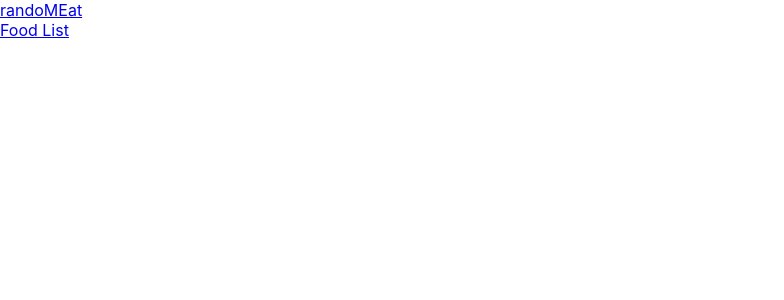
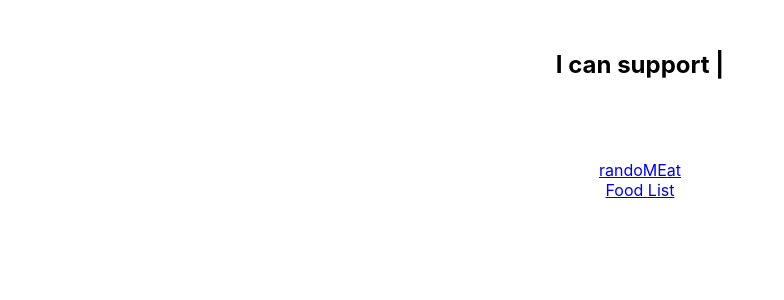
Before and after one commit to sandorbiba/randoMEat-redux-localStorage, a React (Create React App) app: page / in a window 1280 px wide. Shown: the top 300 px of the page, without its empty margins (0-784 px from the left). Built offline with nearby package versions, Linux system fonts and the light colour scheme.

Commit message:
add Typical

```diff
--- a/package.json
+++ b/package.json
@@ -11,6 +11,7 @@
     "react-redux": "^7.2.0",
     "react-router-dom": "^5.1.2",
     "react-scripts": "3.4.1",
+    "react-typical": "^0.1.3",
     "redux": "^4.0.5",
     "uuid": "^8.0.0"
   },
--- a/src/App.css
+++ b/src/App.css
@@ -1,3 +1,13 @@
 .App {
   text-align: center;
 }
+
+.center {
+  text-align: center;
+}
+
+.padding {
+  padding: 30px;
+  margin: 20px;
+  height: 60px;
+}
--- a/src/pages/Home.js
+++ b/src/pages/Home.js
@@ -1,10 +1,34 @@
 import React from "react";
 import { Link } from "react-router-dom";
 import "../App.css";
+import Typical from "react-typical";
 
 export const Home = () => {
   return (
-    <div>
+    <div className="center">
+      <Typical
+        steps={[
+          "Hello 👋",
+          1000,
+          "I am react-typical",
+          1000,
+          "I can support emoji 👌",
+          1000,
+          "I can only delete what needs deleting",
+          1000,
+          "I can pause",
+          4000,
+          "I can loop",
+          1000,
+          "I can wait",
+          3000,
+          "I can vary typing speed",
+          2000,
+        ]}
+        loop={Infinity}
+        wrapper="h2"
+        className={"padding"}
+      />
       <div>
         <Link to="/random">randoMEat</Link>
       </div>
```
Also changed, not shown: 1 other file (tests, documents, lock files or other folders).
